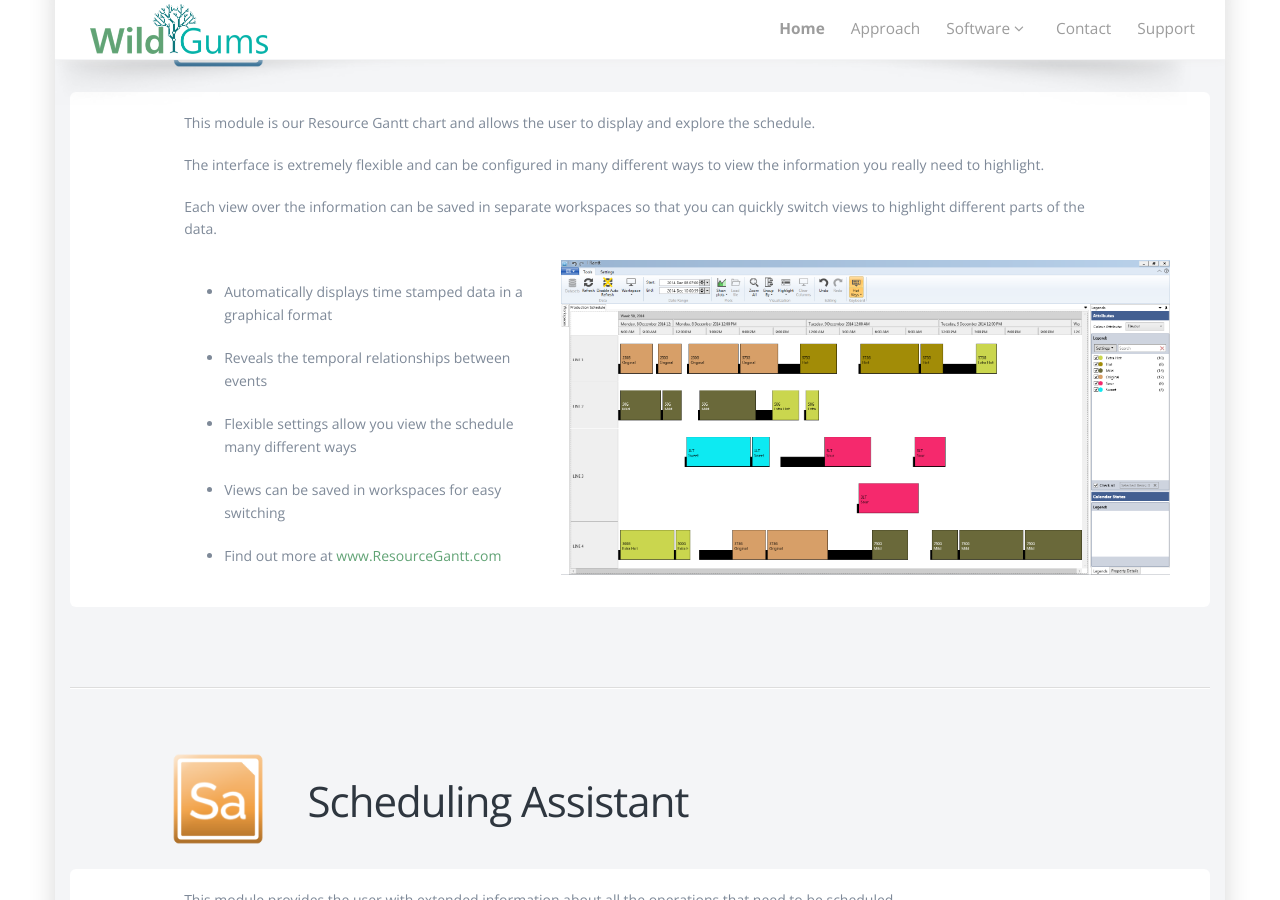
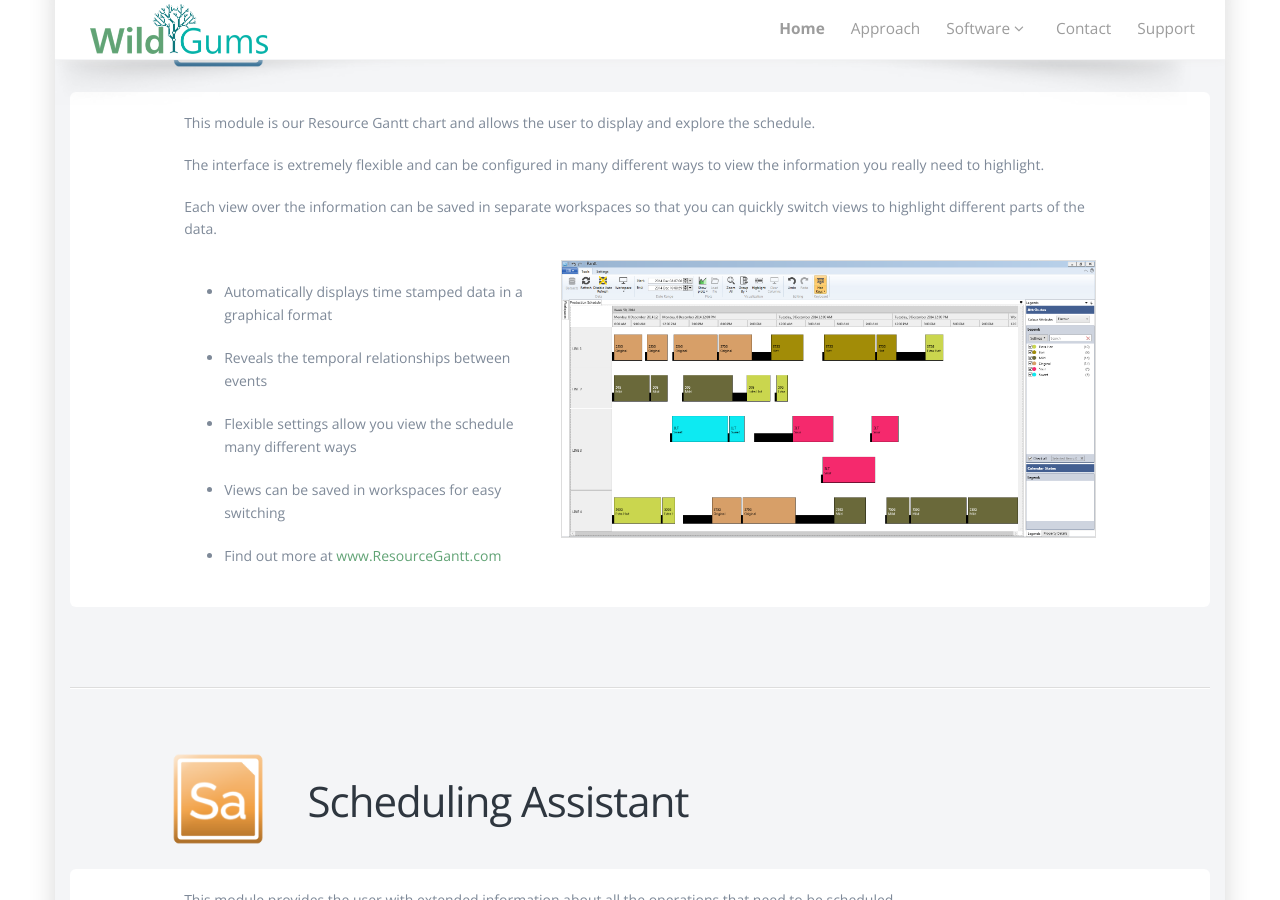
Before and after one commit to Orcomp/Old_Web.WildGums, a Jekyll site: the page built from 03-Software Solutions.html, in a window 1280 px wide and 900 px high, scrolled down 860 px. Built offline with Jekyll 4.4.1, drawn with Linux system fonts in a browser that asks for light colours.

Commit message:
INFRA-99 Fixes the problem with image resizing

```diff
--- a/03-Software Solutions.html
+++ b/03-Software Solutions.html
@@ -116,8 +116,8 @@
             <p>Many WildGums products are ready to use off the shelf, however some are also able to be extended if required in order to meet very specific client needs. WildGums Planner is a great example of this.</p>
         </div>
         <div class="col-md-5">
-            <div class="white-row text-center">
-                <img src="../assets/images/WildGums/softwaresolutions/modules1.png" alt="" style="margin-bottom:20px; width: 350px;">
+            <div class="white-row">
+                <img class="img-responsive" width="350" style="display: block; margin-left: auto; margin-right: auto; margin-bottom:20px;" src="../assets/images/WildGums/softwaresolutions/modules1.png" alt="">
             </div>
         </div>
         <div class="col-md-1"></div>
@@ -172,7 +172,7 @@
                         </ul>
                     </div>
                     <div class="col-md-6">
-                          <img style="height:315px;" src="{{ softwaremodules.image prepend: site.url}}" alt="...">
+                          <img class="img-responsive" height="315" style="border:1px solid #DDDDDD;" src="{{ softwaremodules.image prepend: site.url}}" alt="...">
                     </div>
                     <div class="col-md-2 post-content "></div>
                 </div>
--- a/_includes/header.html
+++ b/_includes/header.html
@@ -9,7 +9,7 @@
 
         <!-- Logo text or image -->
         <a class="logo" href="index.html">
-          <img src="{{ "/assets/images/logo.png" | prepend: site.url }}" alt="Atropos" style="Height: 50px; margin-left:20px;" />
+          <img src="{{ "/assets/images/logo.png" | prepend: site.url }}" alt="WildGums" style="Height: 50px; margin-left:20px;" />
         </a>
 
         <!-- Top Nav -->
```
